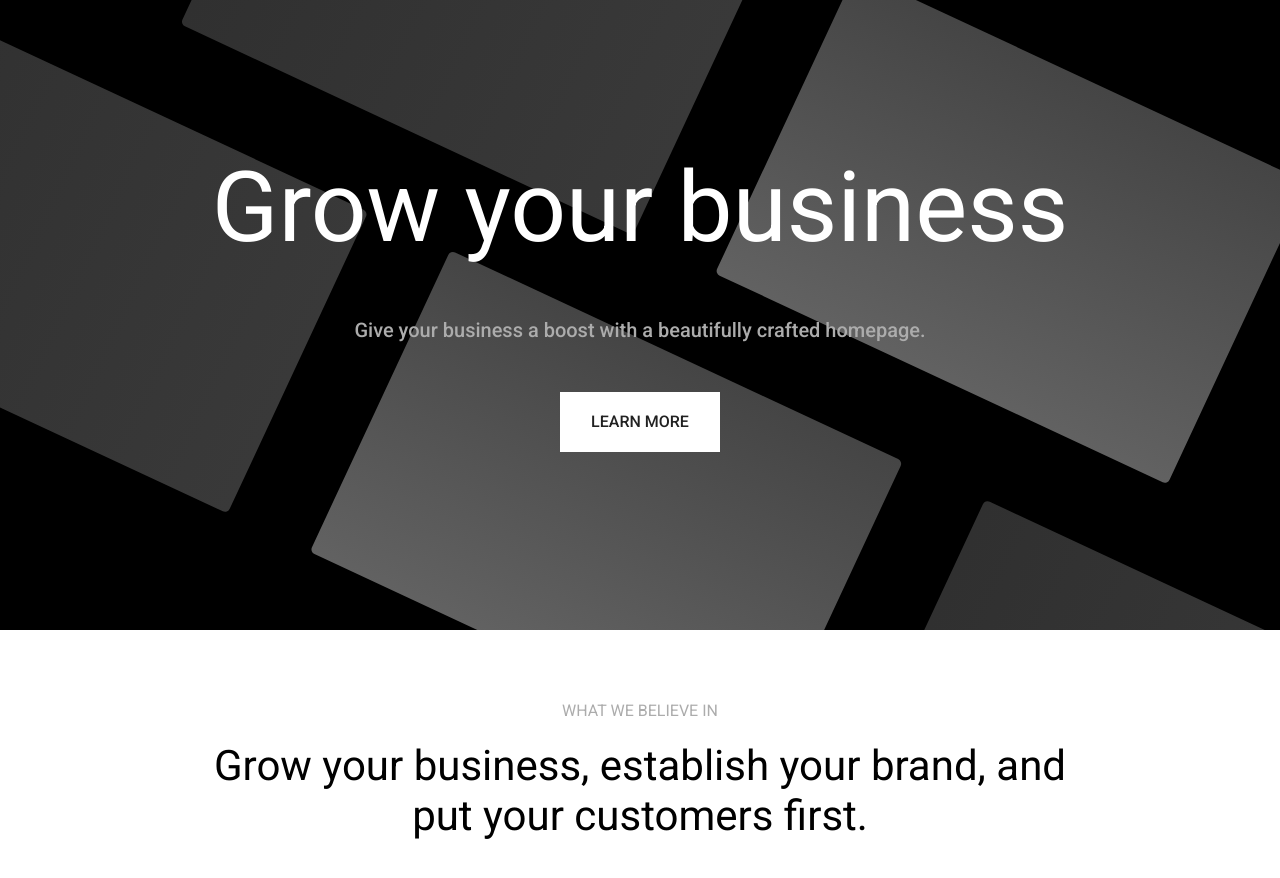
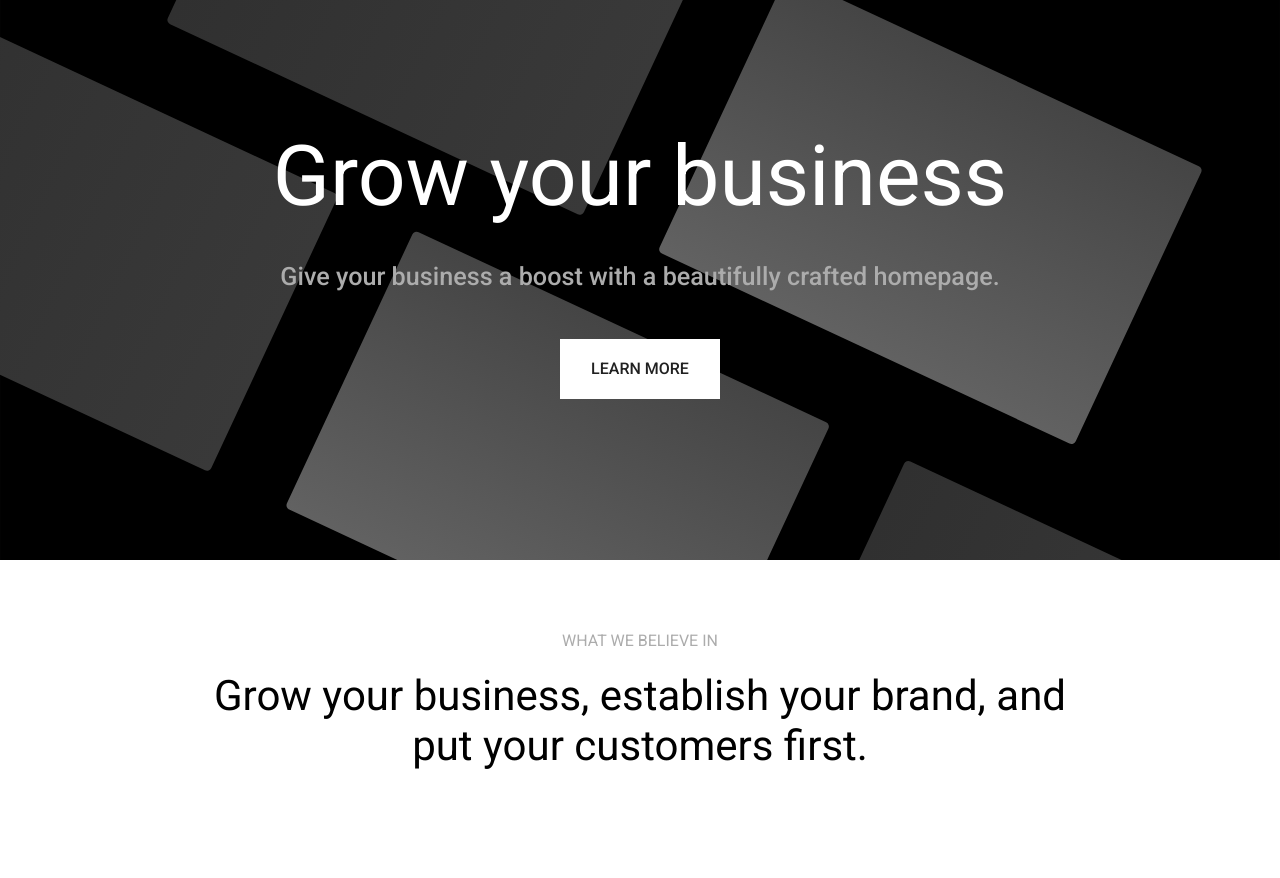
Before and after one commit to Tahmid79/Business-Starter, an Angular app: page / in a window 1280 px wide. Shown: the top 878 px of the page. After the commit the page ends 854 px from the top, so only its background shows below. Built offline with nearby package versions, Linux system fonts and the light colour scheme.

Commit message:
improve gallery alignment

```diff
--- a/src/app/homepage/components/gallery/gallery.component.html
+++ b/src/app/homepage/components/gallery/gallery.component.html
@@ -1,16 +1,15 @@
-<div fxLayout="column" fxLayoutAlign="start center" class="wallpaper"
-     ngClass.gt-sm="gallery-medium"
-     ngClass.lt-sm="gallery-mobile">
+<div class="wallpaper">
 
-  <h1 class="white-color center-align"
-      fxFlexOffset.gt-sm="15%"
-      fxFlexOffset.lt-md="30%">
+  <h1 class="title-normal white-color center-align"
+    ngClass.lt-sm="title-mobile">
     Grow your
-    <span fxHide.gt-sm style="display: block; margin: 20px" ></span>
+    <span fxHide.gt-sm style="display: block; padding: 20px" ></span>
     business
   </h1>
 
-  <h2 class="grey-color center-align padding-horizontal"  fxFlexOffset="5%">
+  <h2 class="grey-color center-align padding-horizontal"
+    ngClass.gt-sm="sub-title"
+    ngClass.lt-sm="sub-title-mobile">
     {{businessBoost}}
   </h2>
 
--- a/src/app/homepage/components/gallery/gallery.component.scss
+++ b/src/app/homepage/components/gallery/gallery.component.scss
@@ -1,32 +1,32 @@
 .wallpaper{
   background-image: url("/assets/images/home/tiles.svg") ;
   background-size: cover ;
+
+  display: flex;
+  align-items: center;
+  flex-direction: column ;
+  justify-content: center;
+
+  height: 40em ;
+
 }
 
-.gallery-medium{
-  height: 45em ;
-  width: 100% ;
+.title-normal{
+  font-size: 6em ;
+  padding-bottom: 0.5em ;
 }
 
-.gallery-medium h1{
-  z-index: 2;
-  font-size: 7em ;
+.wallpaper .title-mobile{
+  font-size: 4em ;
+  padding-bottom: 0.5em ;
 }
 
-
-.gallery-mobile{
-  height: 35em ;
-  width: 100% ;
+.sub-title{
+  font-size: 1.8em ;
 }
 
-.gallery-mobile h1{
-  z-index: 2;
-  font-size: 3em ;
-}
-
-.padding-left{
-  padding-left: 10% ;
-  padding-right: 10% ;
+.sub-title-mobile{
+  font-size: 1.3em ;
 }
 
 .center-align{
```
